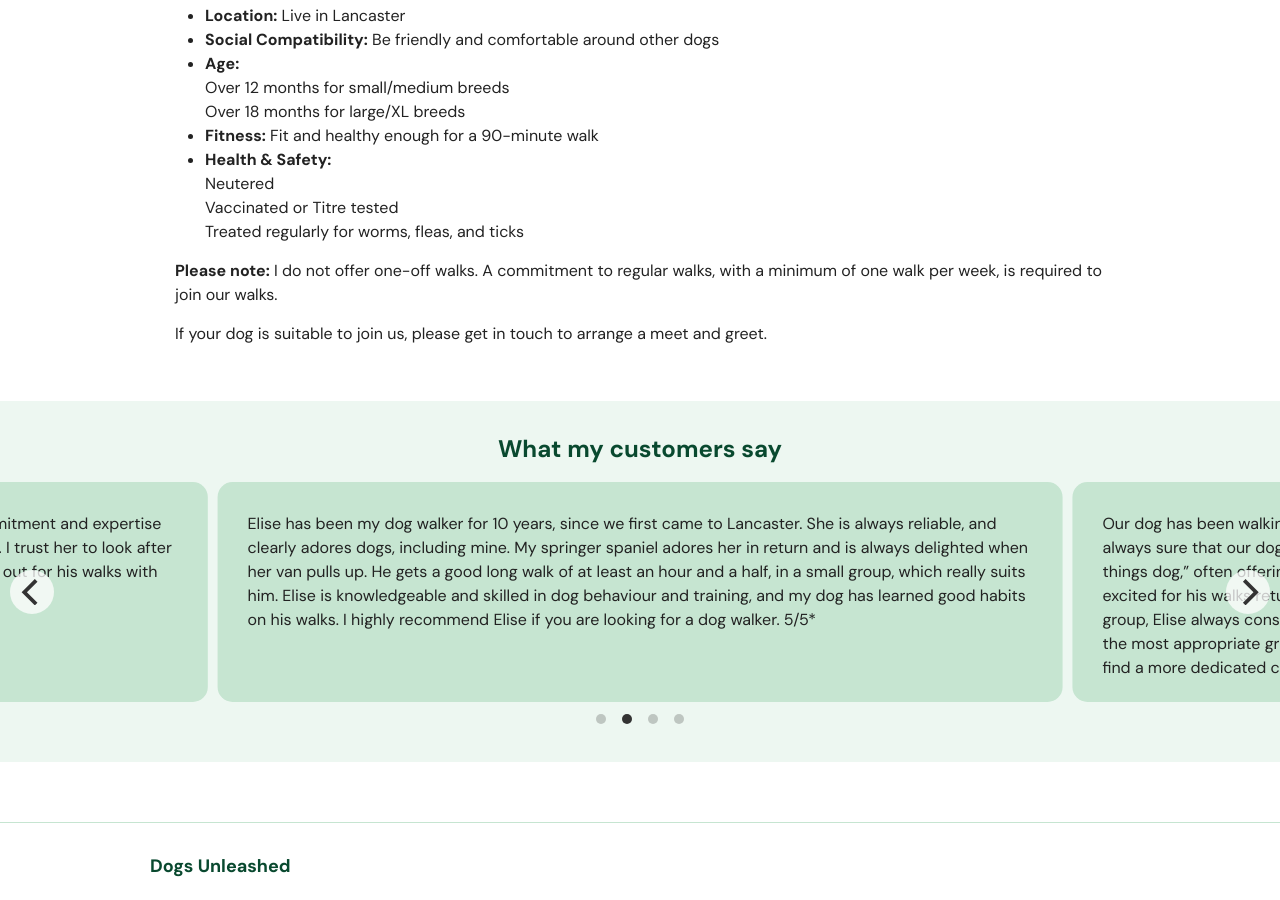
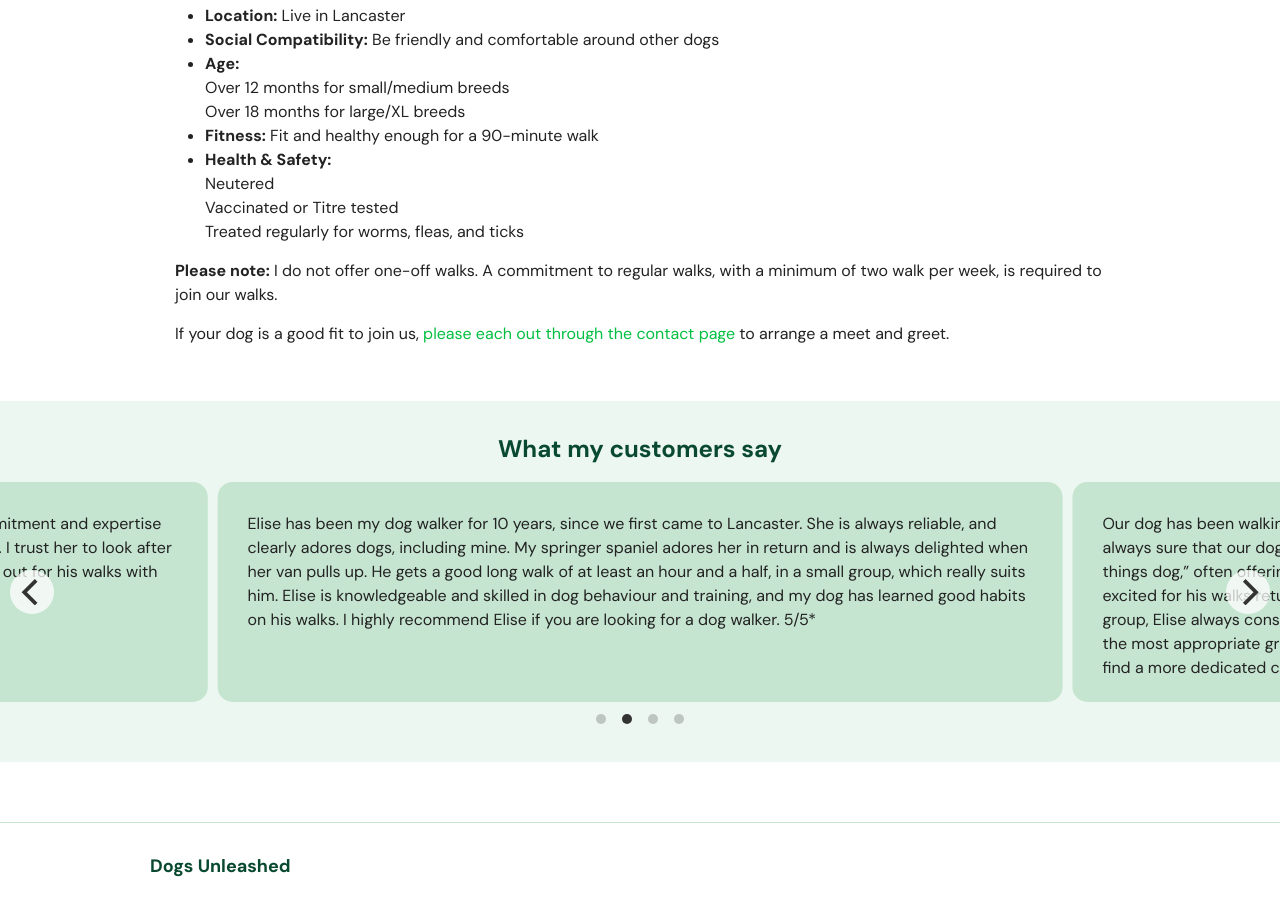
Before and after one commit to atkinja522/dogs-unleashed, a Jekyll site: the page built from index.markdown, in a window 1280 px wide and 900 px high, scrolled down 1151 px. Built offline with Jekyll 4.4.1, drawn with Linux system fonts in a browser that asks for light colours; some web fonts are replaced.

Commit message:
Task #14 - basic homepage text amendments

```diff
--- a/_layouts/home.html
+++ b/_layouts/home.html
@@ -54,8 +54,8 @@ layout: default
           Treated regularly for worms, fleas, and ticks
         </li>
       </ul>
-      <p><strong>Please note:</strong> I do not offer one-off walks. A commitment to regular walks, with a minimum of one walk per week, is required to join our walks.</p>
-      <p>If your dog is suitable to join us, please get in touch to arrange a meet and greet.</p>
+      <p><strong>Please note:</strong> I do not offer one-off walks. A commitment to regular walks, with a minimum of two walk per week, is required to join our walks.</p>
+      <p>If your dog is a good fit to join us, <a href="contact/">please each out through the contact page</a>  to arrange a meet and greet.</p>
     </div>
   </div>
 </div>
```
